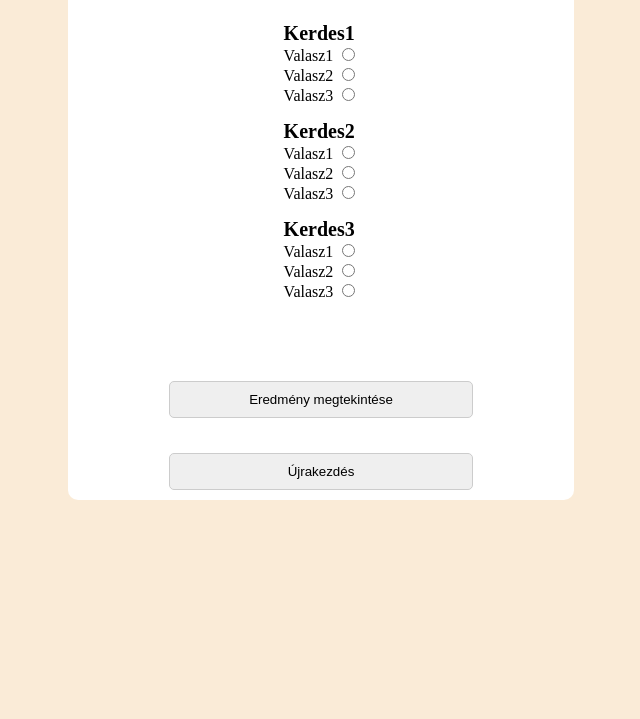
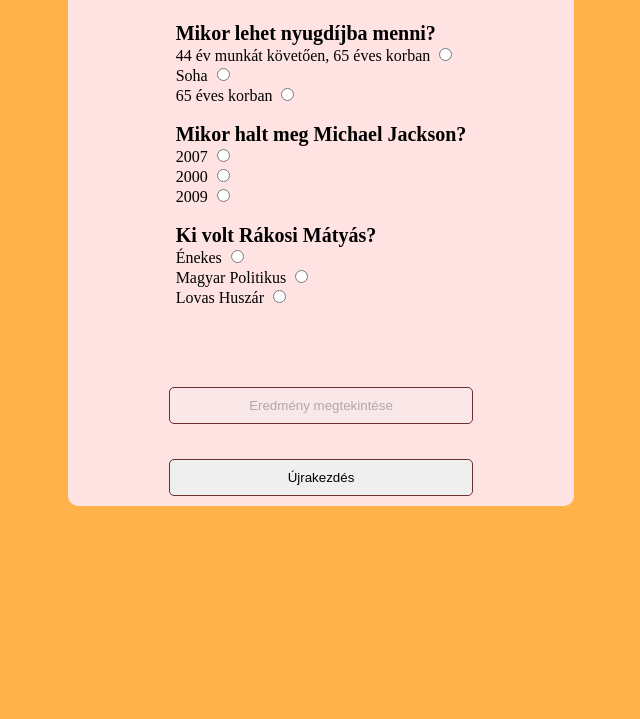
Before and after one commit to Levi-24/Kviz-OraiMunka, a plain HTML site: page index.html in a window 1280 px wide. Shown: the part 81-800 px from the top of the page, without its empty margins (319-959 px from the left). Drawn offline with Linux system fonts and the light colour scheme.

Commit message:
Answer Fill and All Answer Check
:3 raktam ujra a gepem

```diff
--- a/index.html
+++ b/index.html
@@ -7,57 +7,85 @@
     <title>Rigo-Major Kviz</title>
 </head>
 <body>
+
     <div class="container">
     <form id="form" onsubmit="Szamolas(event)">
         <h1>Kvíz kérdések</h1>
-        <div class="Kerdes">
-            <label class="kerdesLabel" for="KERDES1">Kerdes1</label>
+        <div class="osszkeredes">
+        <div class="Kerdes1">
+            <div class="kerdes1">
+            <label class="kerdesLabel" for="KERDES1">Mikor lehet nyugdíjba menni?</label>
             <br>
-            <label for="valasz11">Valasz1</label>
-            <input type="radio" id="valasz11" value="1" name="KERDES1">
+            <label for="valasz11">44 év munkát követően, 65 éves korban</label>
+            <input type="radio" id="valasz11" value="1" name="KERDES1" onchange="ellenoriz()">
             <br>
-            <label for="valasz12">Valasz2</label>
-            <input type="radio" id="valasz12" value="0" name="KERDES1">
+            <label for="valasz12">Soha</label>
+            <input type="radio" id="valasz12" value="0" name="KERDES1" onchange="ellenoriz()">
             <br>
-            <label for="valasz13">Valasz3</label>
-            <input type="radio" id="valasz13" value="0" name="KERDES1">
+            <label for="valasz13">65 éves korban</label>
+            <input type="radio" id="valasz13" value="0" name="KERDES1" onchange="ellenoriz()">
         </div>
+        </div>
+        <br>
 
-        <div class="Kerdes">
-            <label class="kerdesLabel" for="KERDES2">Kerdes2</label>
+        <div class="Kerdes2">
+            <div class="kerdes2">
+            <label class="kerdesLabel" for="KERDES2">Mikor halt meg Michael Jackson?</label>
             <br>
-            <label for="valasz21">Valasz1</label>
-            <input type="radio" id="valasz21" value="1" name="KERDES2">
+            <label for="valasz21">2007</label>
+            <input type="radio" id="valasz21" value="1" name="KERDES2" onchange="ellenoriz()">
             <br>
-            <label for="valasz22">Valasz2</label>
-            <input type="radio" id="valasz22" value="0" name="KERDES2">
+            <label for="valasz22">2000</label>
+            <input type="radio" id="valasz22" value="0" name="KERDES2" onchange="ellenoriz()">
             <br>
-            <label for="valasz23">Valasz3</label>
-            <input type="radio" id="valasz23" value="0" name="KERDES2">
+            <label for="valasz23">2009</label>
+            <input type="radio" id="valasz23" value="0" name="KERDES2" onchange="ellenoriz()">
         </div>
-
-        <div class="Kerdes">
-            <label class="kerdesLabel" for="KERDES3">Kerdes3</label>
+        </div>
+        <br>
+        <div class="Kerdes3">
+            <div class="kerdes3">
+            <label class="kerdesLabel" for="KERDES3">Ki volt Rákosi Mátyás?</label>
             <br>
-            <label for="valasz31">Valasz1</label>
-            <input type="radio" id="valasz31" value="1" name="KERDES3">
+            <label for="valasz31">Énekes</label>
+            <input type="radio" id="valasz31" value="1" name="KERDES3" onchange="ellenoriz()">
             <br>
-            <label for="valasz32">Valasz2</label>
-            <input type="radio" id="valasz32" value="0" name="KERDES3">
+            <label for="valasz32">Magyar Politikus</label>
+            <input type="radio" id="valasz32" value="0" name="KERDES3" onchange="ellenoriz()">
             <br>
-            <label for="valasz33">Valasz3</label>
-            <input type="radio" id="valasz33" value="0" name="KERDES3">
+            <label for="valasz33">Lovas Huszár</label>
+            <input type="radio" id="valasz33" value="0" name="KERDES3" onchange="ellenoriz()">
+            </div>
         </div>
+    </div>
 
         <h2 id="eredmeny"></h2>
 
-        <input id="button" type="submit" name="submitGomb" value="Eredmény megtekintése">
-        <input id="button" type="button" onclick="Reset()" value="Újrakezdés">
+        <input id="submitGomb" type="submit" name="submitGomb" value="Eredmény megtekintése" disabled>
+        <input id="resetButton" type="button" onclick="Reset()" value="Újrakezdés">
     </form>
     </div>
 
 <script>
+   function ellenoriz() {
+    var kerdesek = ["KERDES1", "KERDES2", "KERDES3"];
+    var mindenValaszolt = true;
+
+    kerdesek.forEach(function(kerdes) {
+        var valaszok = document.getElementsByName(kerdes);
+        var valaszolva = Array.from(valaszok).some(valasz => valasz.checked);
+        if (!valaszolva) {
+            mindenValaszolt = false;
+        }
+    });
+    document.getElementById("submitGomb").disabled = !mindenValaszolt;
+}
+
+
+
+
 function Szamolas(event){
+
     event.preventDefault();
     var pontszam = 0;
     var valaszok = document.querySelectorAll('input[type="radio"]:checked');
@@ -68,9 +96,18 @@ function Szamolas(event){
 
     eredmeny.innerHTML = "Pontszám: " + pontszam;
     document.getElementsByName("submitGomb")[0].disabled = true;
+
     document.getElementsByName("submitGomb")[0].style.pointerEvents = "none";
 
 }
+
+
+
+
+
+
+
+
 
 function Reset(){
     eredmeny.innerHTML = "";
--- a/style.css
+++ b/style.css
@@ -1,10 +1,10 @@
 body {
-    background-color: antiquewhite;
+    background-color: rgb(255, 177, 74);
 }
 
 .container {
     width: 40%;
-    background-color: #fff;
+    background-color: #ffe3e3;
     overflow: hidden;
     border-radius: 10px;
     margin: auto;
@@ -16,16 +16,31 @@ body {
     gap: 15px;
     align-items: center;
 }
+.osszkeredes
+{
+    display: flex;
+    flex-direction: column;
+}
 
-#button {
+
+#submitGomb{
     width: 60%;
     padding: 10px;
     margin: 10px;
     border-radius: 5px;
-    border: 1px solid #ccc;
+    border: 1px solid #693030;
+}
+#resetButton{
+    width: 60%;
+    padding: 10px;
+    margin: 10px;
+    border-radius: 5px;
+    border: 1px solid #693030;
 }
 
-#button:hover {
+#submitGomb:hover,
+#resetButton:hover
+ {
     background-color: #c1c1c1;
     cursor: pointer;
 }
```
